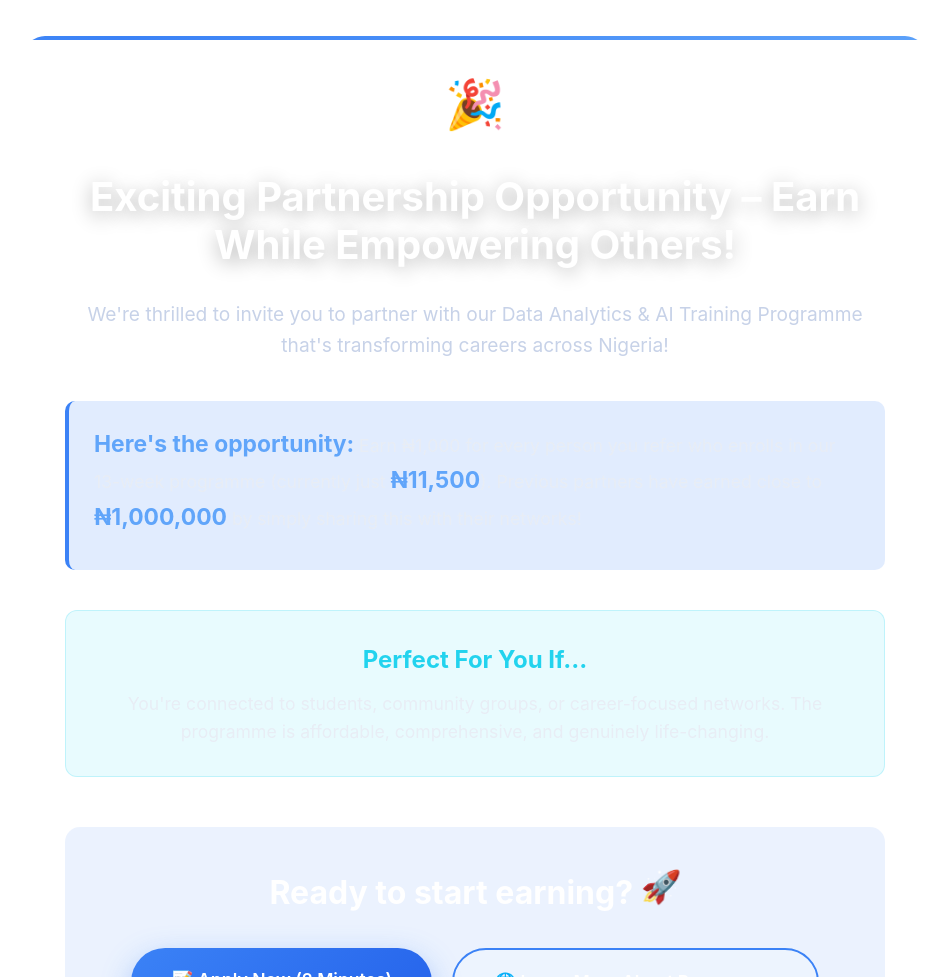
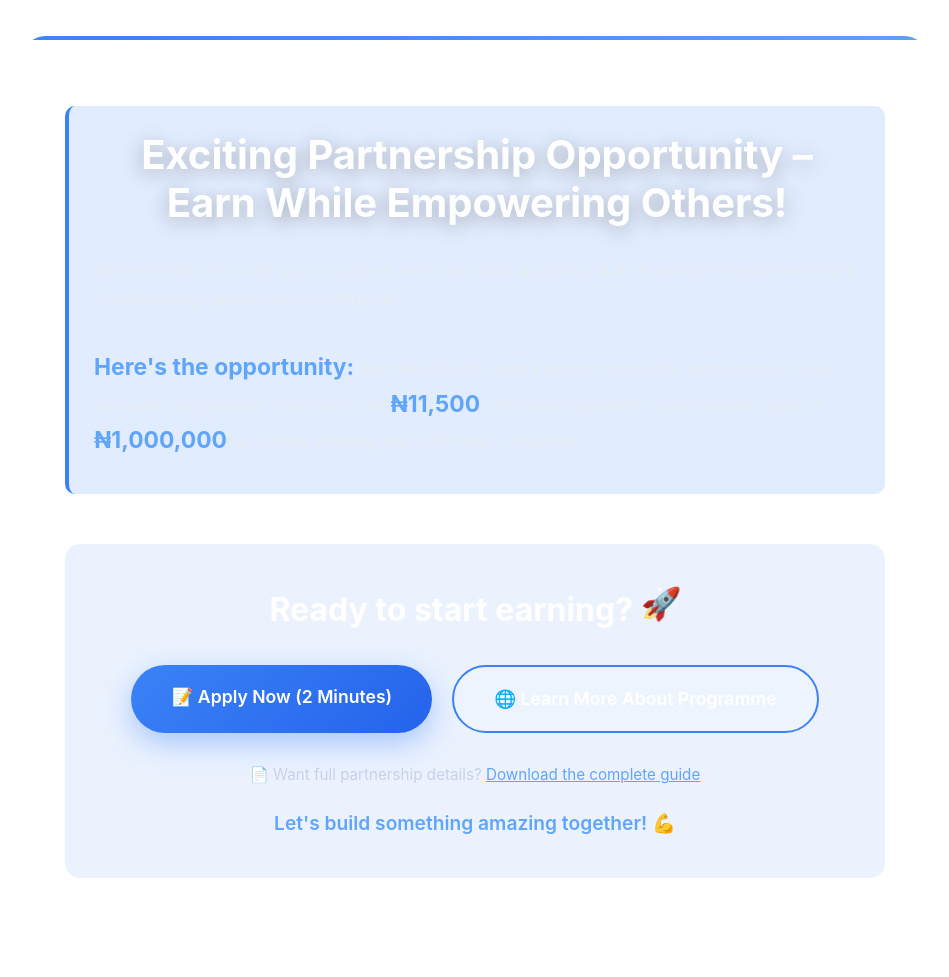
Before and after one commit to enquireeurekaroyalacademy-commits/data-analytics-web-programme, a plain HTML site: page public/about/index.html in a window 1280 px wide. Shown: the part 5240-6217 px from the top of the page, without its empty margins (165-1114 px from the left). Drawn offline with Linux system fonts and the light colour scheme.

Commit message:
Revise partnership opportunity section in about index.html
Removed unnecessary sections and added a call to action for the partnership opportunity.

```diff
--- a/public/about/index.html
+++ b/public/about/index.html
@@ -914,23 +914,16 @@
 
     <div class="container">
         <div class="announcement-card">
-            <div class="emoji-header">🎉</div>
 
-            <h1>Exciting Partnership Opportunity – Earn While Empowering Others!</h1>
-
-            <div class="intro-text">
-                <p>We're thrilled to invite you to partner with our Data Analytics & AI Training Programme that's transforming careers across Nigeria!</p>
-            </div>
 
             <div class="highlight-box">
+
+                <h1>Exciting Partnership Opportunity – Earn While Empowering Others!</h1>
+                <p>We're thrilled to invite you to partner with our Data Analytics & AI Training Programme that's transforming careers across Nigeria!</p><br>
                 <p><strong>Here's the opportunity:</strong> Earn ₦1,000 for every person you refer who enrolls in our 13-week programme (currently just <strong>₦11,500</strong>). Previous partners have earned close to <strong>₦1,000,000</strong> by simply sharing this with their networks!</p>
             </div>
 
 
-            <div class="perfect-for">
-                <h3 style="color: #22d3ee; font-size: 1.5em;">Perfect For You If...</h3>
-                <p>You're connected to students, community groups, or career-focused networks. The programme is affordable, comprehensive, and genuinely life-changing.</p>
-            </div>
 
             <div class="cta-section">
                 <h2>Ready to start earning? <span class="rocket-emoji">🚀</span></h2>
```
